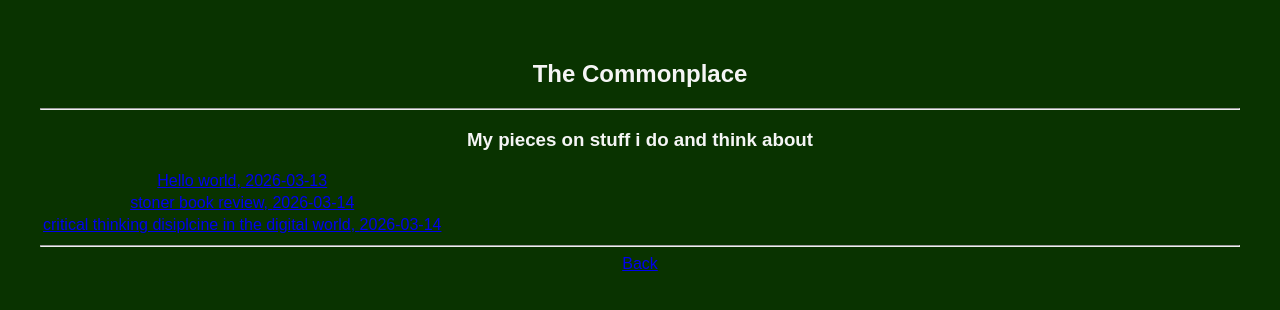
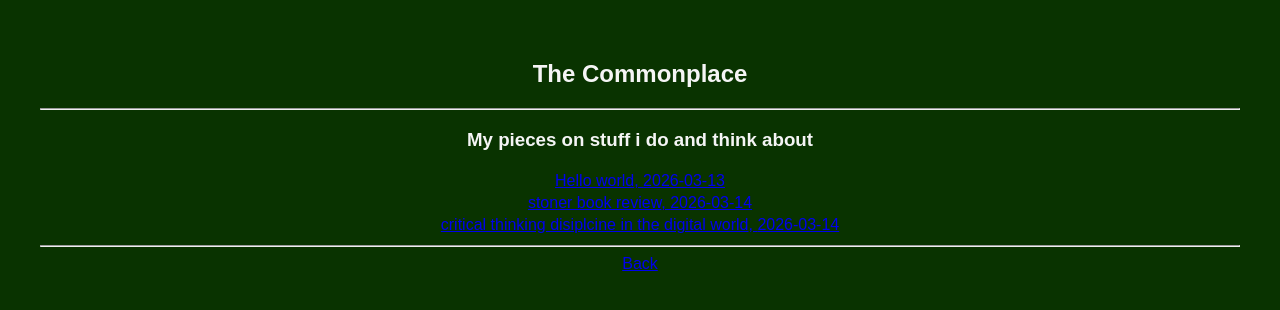
Before and after one commit to Rohi0109/neocities, a React (Vite) app: page /blog in a window 1280 px wide. Shown: the top 310 px of the page. Built offline with nearby package versions, Linux system fonts and the light colour scheme; a web font is replaced by a local one.

Commit message:
fixed blog posts

```diff
--- a/public/posts.json
+++ b/public/posts.json
@@ -10,7 +10,7 @@
     "date": " 2026-03-14"
   },
     {
-     "slug": "critical_thinking_&_disiplcine.md",
+     "slug": "critical_thinking_&_disiplcine",
     "title": "critical thinking disiplcine in the digital world",
     "date": " 2026-03-14"
   }
--- a/src/pages/Blog.tsx
+++ b/src/pages/Blog.tsx
@@ -68,11 +68,11 @@ function Blog() {
       {!error && posts.length === 0 && <p>Loading…</p>}
 
       <h3>My pieces on stuff i do and think about</h3>
-      <table>
+      <table style={{ margin: '0 auto' }}>
         <tbody>
           {posts.map((post) => (
             <tr key={post.slug}>
-              <td>
+              <td style={{ textAlign: 'center' }}>
                 <Link to={`/blog/${post.slug}`}>
                   {post.title}, {post.date}
                 </Link>
```
